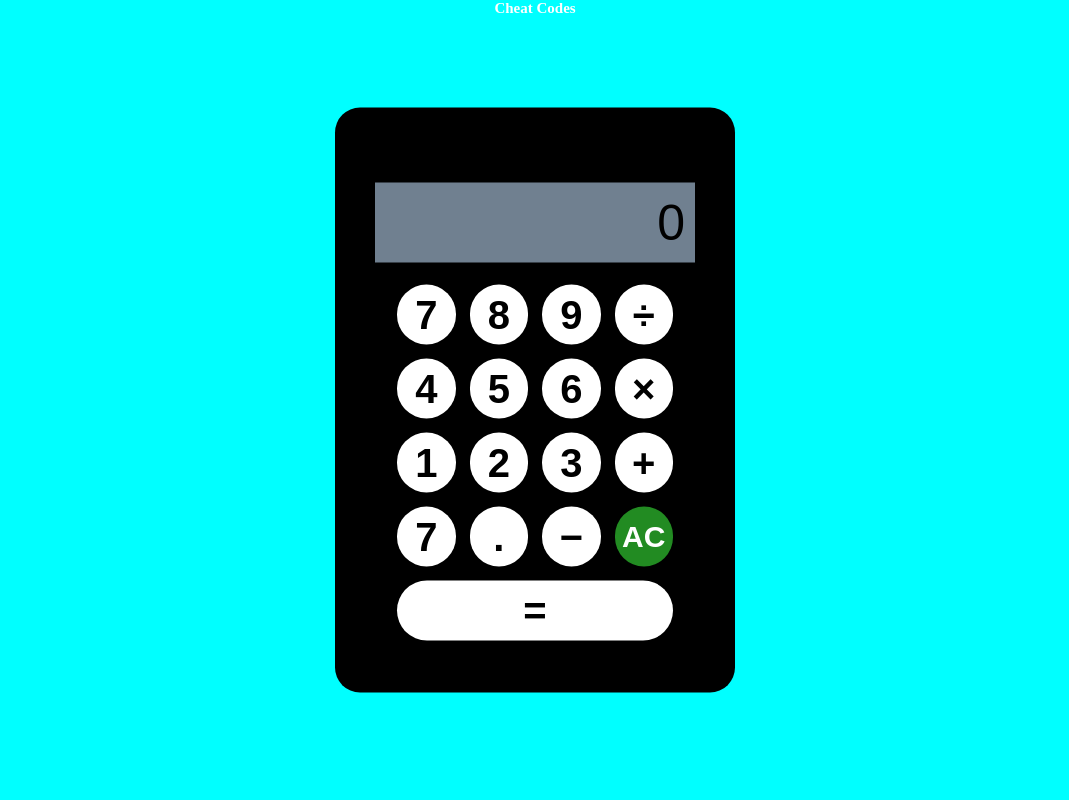
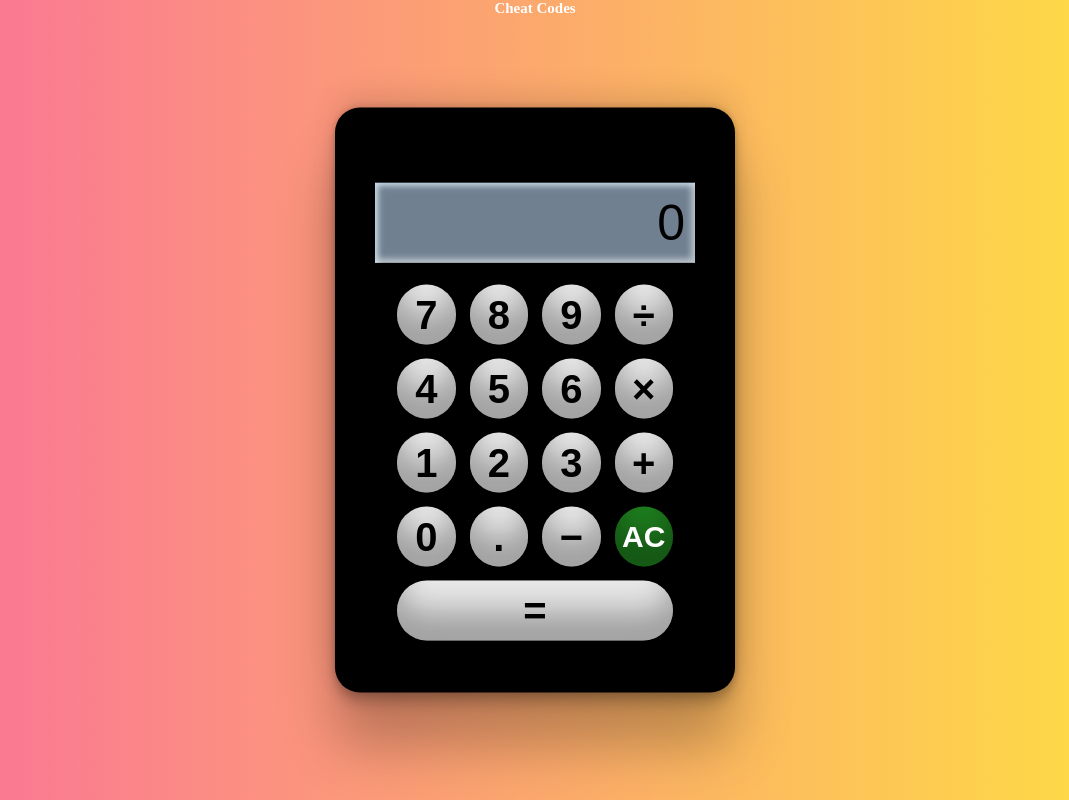
Before and after one commit to rachelschipull/SneakyCalc, a plain HTML site: page index.html in a window 1280 px wide. Shown: the whole page, without its empty margins (105-1174 px from the left). Drawn offline with Linux system fonts and the light colour scheme.

Commit message:
add calc updates

```diff
--- a/css/style.css
+++ b/css/style.css
@@ -1,7 +1,7 @@
 html {
     font-size: 62.5%;
     box-sizing: border-box;
-    background-color: aqua;
+    background-image: linear-gradient(to right, #fa709a 0%, #fee140 100%);
 }
 
 *, *::before, *::after {
@@ -20,6 +20,7 @@ html {
     padding: 40px;
     padding-top: 75px;
     border-radius: 25px;
+    box-shadow: rgba(0, 0, 0, 0.25) 0px 54px 55px, rgba(0, 0, 0, 0.12) 0px -12px 30px, rgba(0, 0, 0, 0.12) 0px 4px 6px, rgba(0, 0, 0, 0.17) 0px 12px 13px, rgba(0, 0, 0, 0.09) 0px -3px 5px;
 }
 
 .calculator-screen {
@@ -31,6 +32,7 @@ html {
     color: black;
     text-align: right;
     padding-right: 10px;
+    box-shadow: rgb(204, 219, 232) 3px 3px 6px 0px inset, rgba(255, 255, 255, 0.5) -3px -3px 6px 1px inset;
 }
 
 .calculator-buttons {
@@ -52,6 +54,7 @@ button {
     margin: 7px;
     padding: 5px;
     flex: 1 0 18%;
+    box-shadow: rgba(0, 0, 0, 0.17) 0px -23px 25px 0px inset, rgba(0, 0, 0, 0.15) 0px -36px 30px 0px inset, rgba(0, 0, 0, 0.1) 0px -79px 40px 0px inset, rgba(0, 0, 0, 0.06) 0px 2px 1px, rgba(0, 0, 0, 0.09) 0px 4px 2px, rgba(0, 0, 0, 0.09) 0px 8px 4px, rgba(0, 0, 0, 0.09) 0px 16px 8px, rgba(0, 0, 0, 0.09) 0px 32px 16px;
 }
 
 button:hover {
--- a/index.html
+++ b/index.html
@@ -25,7 +25,7 @@
             <button type="button" value="3">3</button>
             <button type="button" value="+">&plus;</button>
 
-            <button type="button" value="0">7</button>
+            <button type="button" value="0">0</button>
             <button type="button" value=".">.</button>
             <button type="button" value="-">&minus;</button>
             <button type="button" class="all-clear" value="AC">AC</button>
```
Also changed, not shown: 1 other file.
